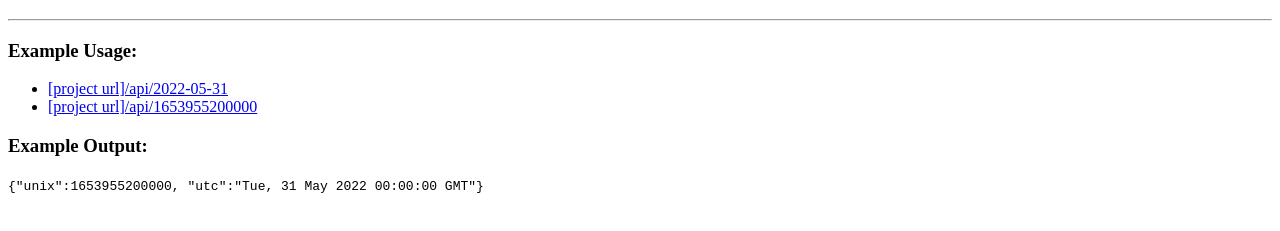
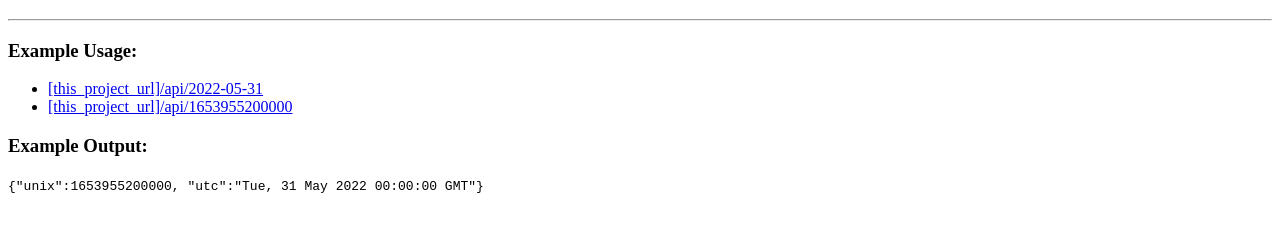
Before and after one commit to syahmifauzi/microservices, a website: page timestamp/src/index.html in a window 1280 px wide. Shown: the part 61-292 px from the top of the page. Drawn offline with Linux system fonts and the light colour scheme.

Commit message:
change link label

```diff
--- a/timestamp/src/index.html
+++ b/timestamp/src/index.html
@@ -11,8 +11,10 @@
     <hr />
     <h3>Example Usage:</h3>
     <ul>
-      <li><a href="/api/2022-05-31">[project url]/api/2022-05-31</a></li>
-      <li><a href="/api/1653955200000">[project url]/api/1653955200000</a></li>
+      <li><a href="/api/2022-05-31">[this_project_url]/api/2022-05-31</a></li>
+      <li>
+        <a href="/api/1653955200000">[this_project_url]/api/1653955200000</a>
+      </li>
     </ul>
     <h3>Example Output:</h3>
     <p>
```
Also changed, not shown: request-header-parser/src/index.html (+1 -1 lines).
